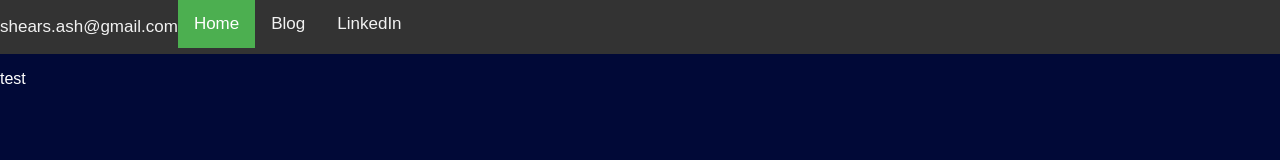
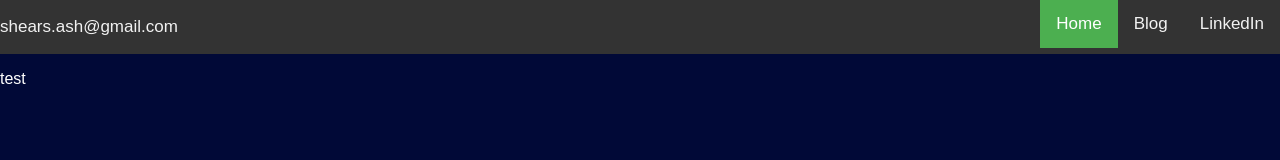
Before and after one commit to ashears/ashears.github.io, a plain HTML site: page index.html in a window 1280 px wide. Drawn offline with Linux system fonts and the light colour scheme.

Commit message:
Update index.html

```diff
--- a/index.html
+++ b/index.html
@@ -46,7 +46,6 @@
       color: white;
     }
     .navi{
-      float:left;
       color: #f2f2f2;
       font-size: 17px;
     }
@@ -55,10 +54,10 @@
 
 <body>
   <header class="topnav">
-    <nav class="navi">
+    <nav class="navi" style="float: left">
       <p>shears.ash@gmail.com</p>
     </nav>
-    <nav class="navi">
+    <nav class="navi" style="float: right">
       <a class="active" href="#home">Home</a>
       <a href="https://medium.com/@shears.ash">Blog</a>
       <a href="#contact">LinkedIn</a>
```
